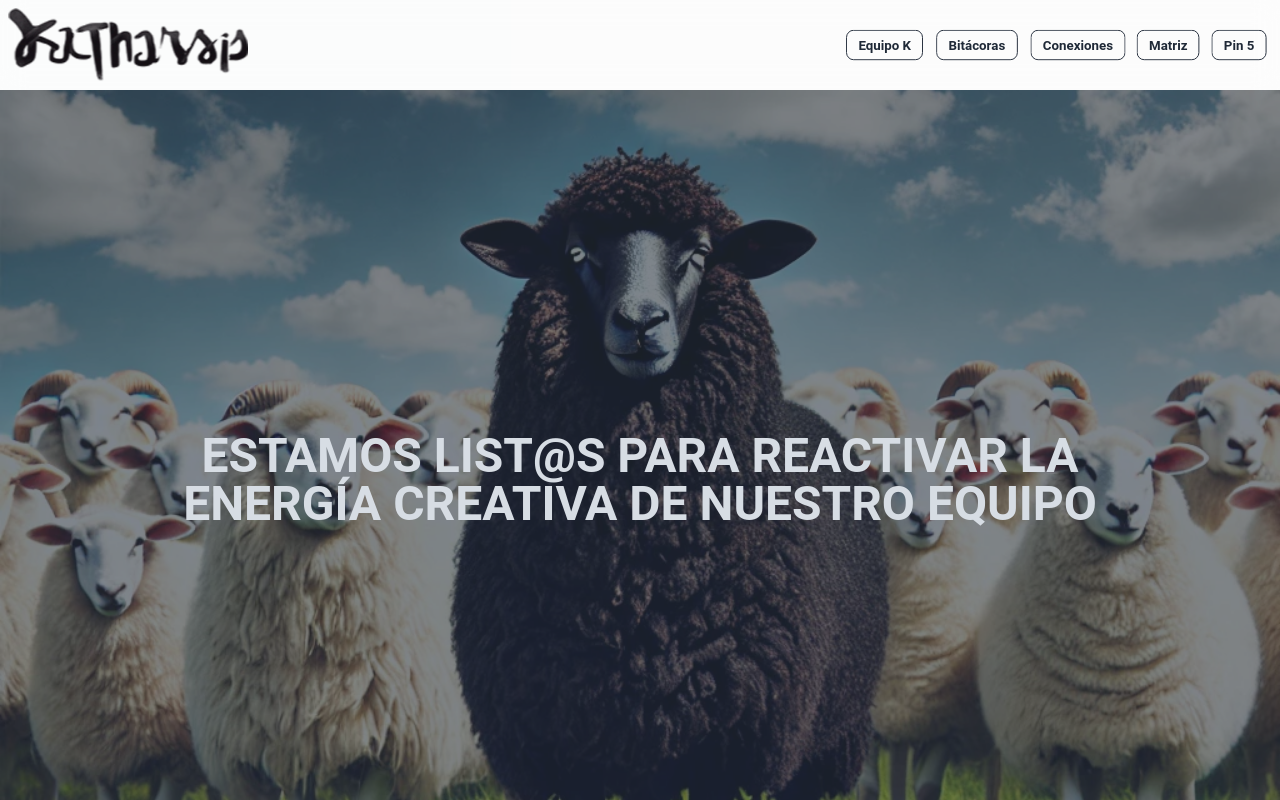
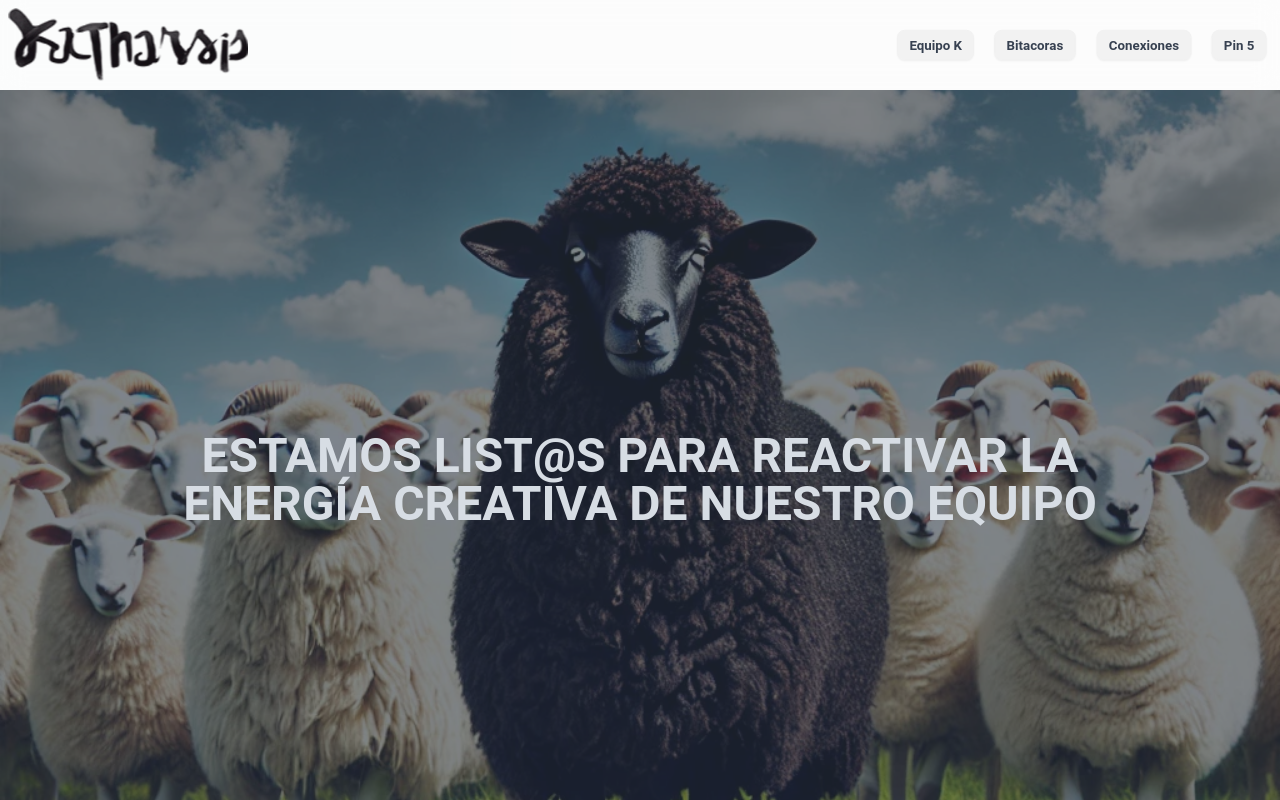
Before and after one commit to LeoRami99/katharsis, a Next.js app: page / in a window 1280 px wide. Shown: the top 800 px of the page. Built offline with nearby package versions, Linux system fonts and the light colour scheme.

Commit message:
feat: enhance Navbar styling and layout for improved user experience

```diff
--- a/src/app/components/Navbar/index.tsx
+++ b/src/app/components/Navbar/index.tsx
@@ -23,29 +23,36 @@ const Navbar = () => {
         </button>
 
         {/* Desktop Menu */}
-        <ul className="hidden md:flex menu menu-horizontal px-1 gap-2">
+        <ul className="hidden md:flex menu menu-horizontal px-1 gap-4">
           <li>
-            <a href="#equipo-k" className="btn btn-outline btn-sm">
+            <a
+              href="#equipo-k"
+              className="relative btn btn-sm text-gray-700 font-semibold after:absolute after:left-0 after:right-0 after:bottom-0 after:h-[2px] after:bg-gray-900 after:scale-x-0 hover:after:scale-x-100 after:origin-center after:transition-transform after:duration-300"
+            >
               Equipo K
             </a>
           </li>
           <li>
-            <a href="#bitacoras" className="btn btn-outline btn-sm">
-              Bitácoras
+            <a
+              href="#bitacoras"
+              className="relative btn btn-sm text-gray-700 font-semibold after:absolute after:left-0 after:right-0 after:bottom-0 after:h-[2px] after:bg-gray-900 after:scale-x-0 hover:after:scale-x-100 after:origin-center after:transition-transform after:duration-300"
+            >
+              Bitacoras
             </a>
           </li>
           <li>
-            <a href="#conexiones" className="btn btn-outline btn-sm">
+            <a
+              href="#conexiones"
+              className="relative btn btn-sm text-gray-700 font-semibold after:absolute after:left-0 after:right-0 after:bottom-0 after:h-[2px] after:bg-gray-900 after:scale-x-0 hover:after:scale-x-100 after:origin-center after:transition-transform after:duration-300"
+            >
               Conexiones
             </a>
           </li>
           <li>
-            <a href="#matriz" className="btn btn-outline btn-sm">
-              Matriz
-            </a>
-          </li>
-          <li>
-            <a href="#pin5" className="btn btn-outline btn-sm">
+            <a
+              href="#pin5"
+              className="relative btn btn-sm text-gray-700 font-semibold after:absolute after:left-0 after:right-0 after:bottom-0 after:h-[2px] after:bg-gray-900 after:scale-x-0 hover:after:scale-x-100 after:origin-center after:transition-transform after:duration-300"
+            >
               Pin 5
             </a>
           </li>
@@ -53,29 +60,36 @@ const Navbar = () => {
 
         {/* Mobile Menu Dropdown */}
         {isOpen && (
-          <ul className="menu menu-compact gap-2 p-2 bg-base-100 rounded-box mt-2 shadow md:hidden">
+          <ul className="flex md:hidden menu menu-vertical px-1 gap-4">
             <li>
-              <a href="#equipo-k" className="btn btn-outline btn-sm">
+              <a
+                href="#equipo-k"
+                className="relative btn btn-sm text-gray-700 font-semibold after:absolute after:left-0 after:right-0 after:bottom-0 after:h-[2px] after:bg-gray-900 after:scale-x-0 hover:after:scale-x-100 after:origin-center after:transition-transform after:duration-300"
+              >
                 Equipo K
               </a>
             </li>
             <li>
-              <a href="#bitacoras" className="btn btn-outline btn-sm">
-                Bitácoras
+              <a
+                href="#bitacoras"
+                className="relative btn btn-sm text-gray-700 font-semibold after:absolute after:left-0 after:right-0 after:bottom-0 after:h-[2px] after:bg-gray-900 after:scale-x-0 hover:after:scale-x-100 after:origin-center after:transition-transform after:duration-300"
+              >
+                Bitacoras
               </a>
             </li>
             <li>
-              <a href="#conexiones" className="btn btn-outline btn-sm">
+              <a
+                href="#conexiones"
+                className="relative btn btn-sm text-gray-700 font-semibold after:absolute after:left-0 after:right-0 after:bottom-0 after:h-[2px] after:bg-gray-900 after:scale-x-0 hover:after:scale-x-100 after:origin-center after:transition-transform after:duration-300"
+              >
                 Conexiones
               </a>
             </li>
             <li>
-              <a href="#matriz" className="btn btn-outline btn-sm">
-                Matriz
-              </a>
-            </li>
-            <li>
-              <a href="#pin5" className="btn btn-outline btn-sm">
+              <a
+                href="#pin5"
+                className="relative btn btn-sm text-gray-700 font-semibold after:absolute after:left-0 after:right-0 after:bottom-0 after:h-[2px] after:bg-gray-900 after:scale-x-0 hover:after:scale-x-100 after:origin-center after:transition-transform after:duration-300"
+              >
                 Pin 5
               </a>
             </li>
```
